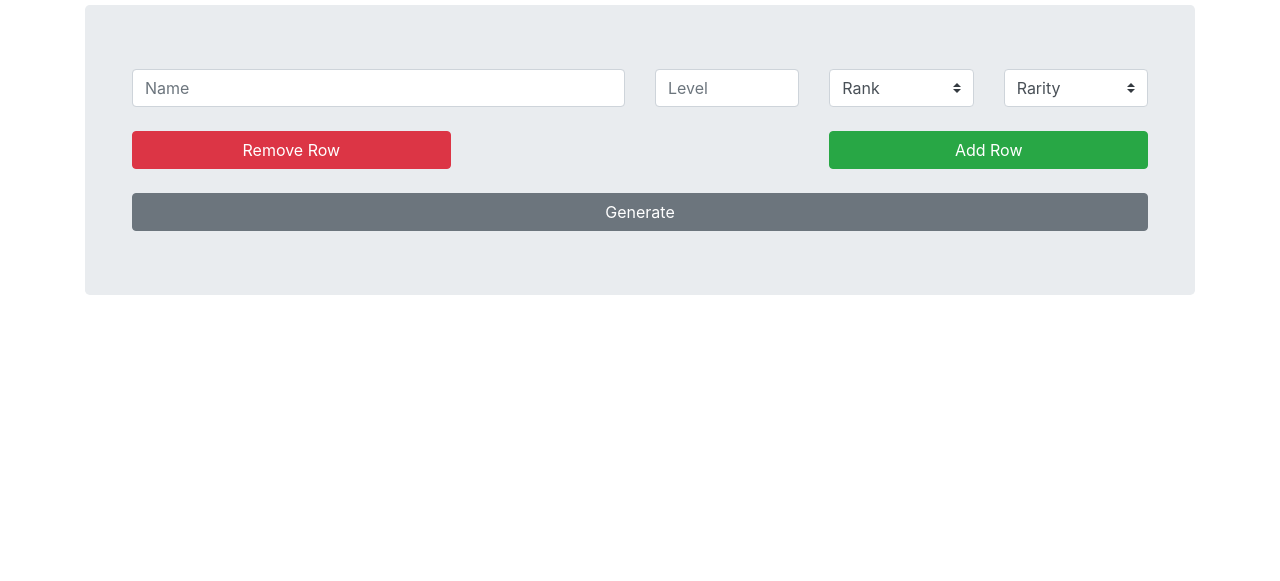
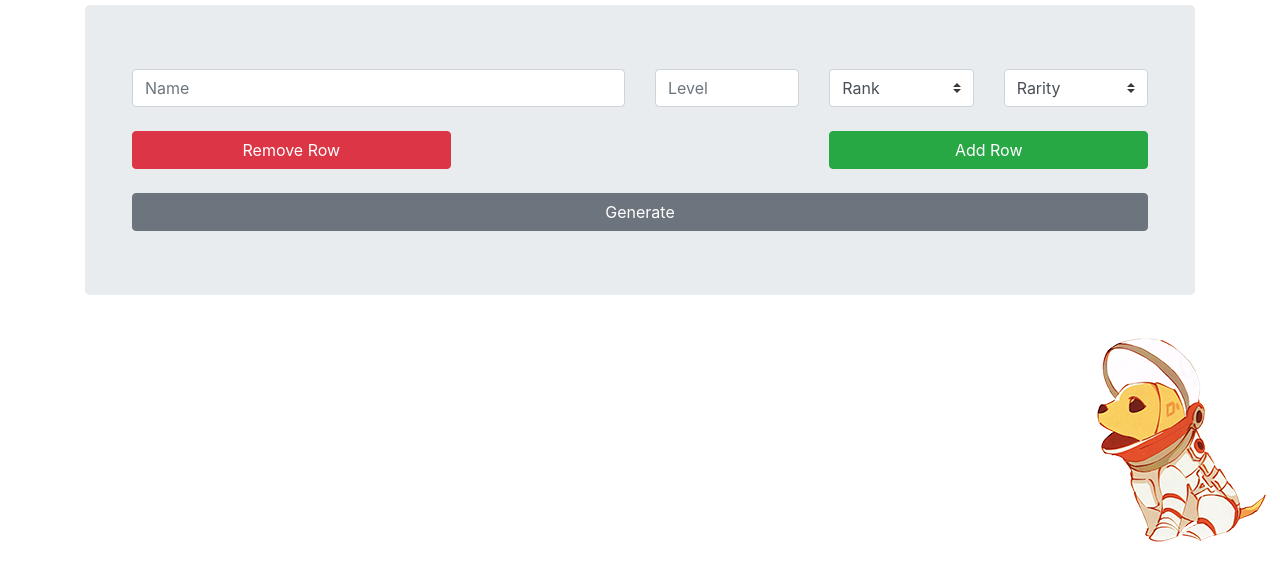
Before and after one commit to thwips/avac2discord, a plain HTML site: page index.html in a window 1280 px wide. Shown: the part 75-656 px from the top of the page. Drawn offline with nearby package versions, Linux system fonts and the light colour scheme.

Commit message:
Added Cosmo
bestest boy

```diff
--- a/style.css
+++ b/style.css
@@ -10,3 +10,10 @@
 p {
 	background: #2C2F33;
 }
+
+body {
+	background-image: url("src/cosmo.png");
+	background-repeat: no-repeat;
+	background-position: right bottom;
+	margin-bottom: 200px;
+}
```
Also changed, not shown: src/cosmo.png (added).
